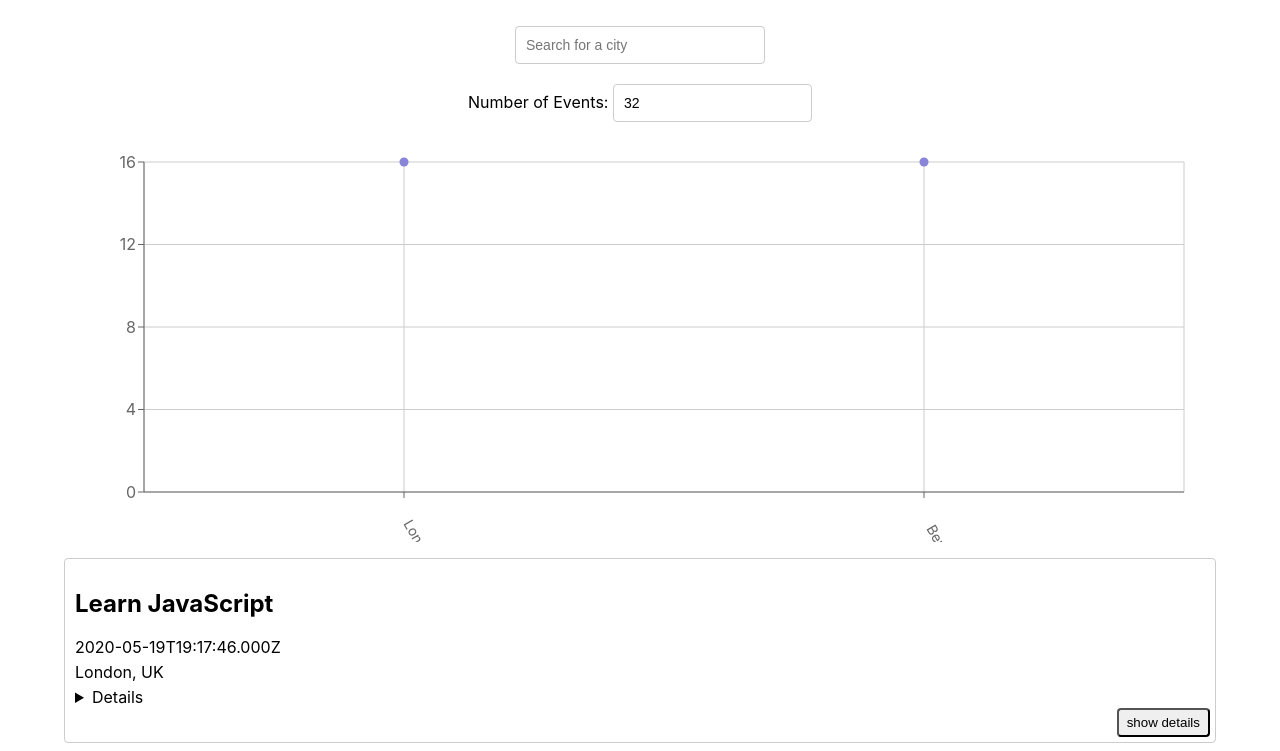
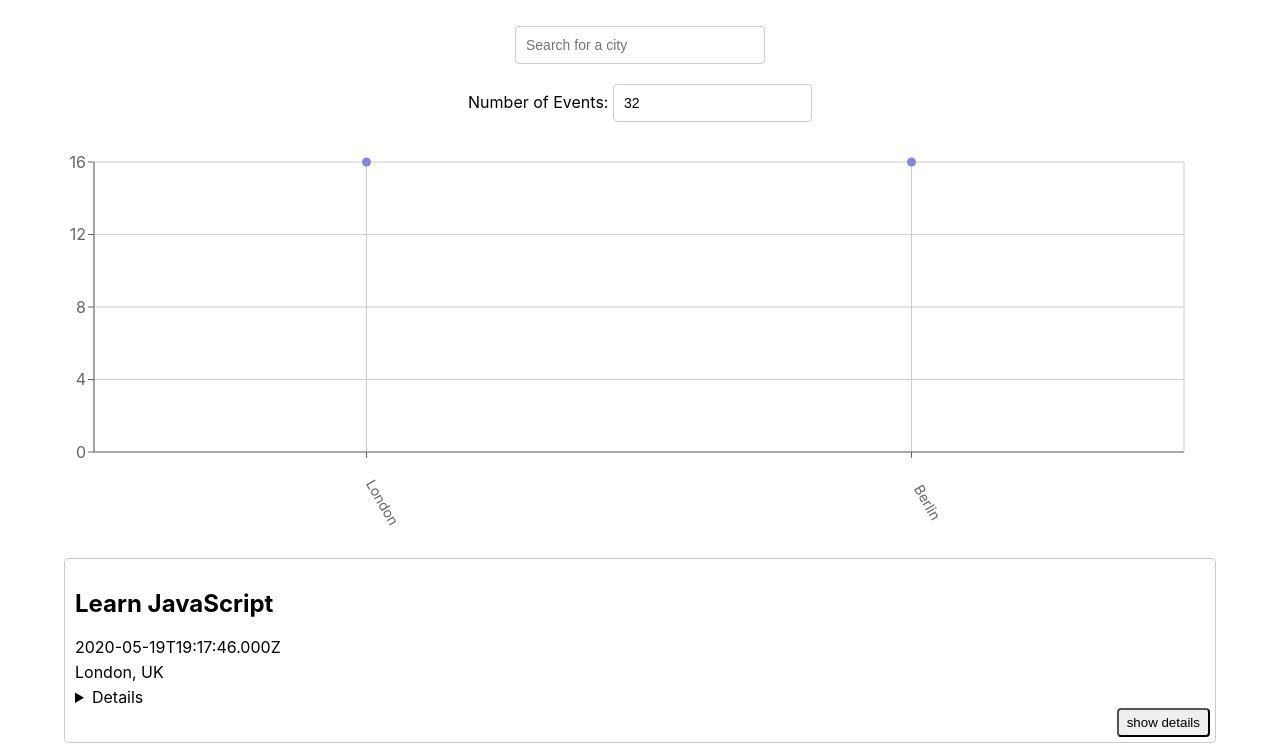
Before and after one commit to RamizHida/meet, a React (Create React App) app: page / in a window 1280 px wide. Shown: the top 751 px of the page. Built offline with nearby package versions, Linux system fonts and the light colour scheme; what atatus-spa would draw is missing.

Commit message:
Chart styling

```diff
--- a/src/components/CityEventsChart.js
+++ b/src/components/CityEventsChart.js
@@ -17,7 +17,7 @@
       const count = events.filter(
         (event) => event.location === location
       ).length;
-      const city = location.split(', ')[0];
+      const city = location.split(/, | - /)[0];
       return { city, count };
     });
     return data;
@@ -33,8 +33,8 @@
         margin={{
           top: 20,
           right: 20,
-          bottom: 20,
-          left: 20,
+          bottom: 60,
+          left: -30,
         }}
       >
         <CartesianGrid />
```
